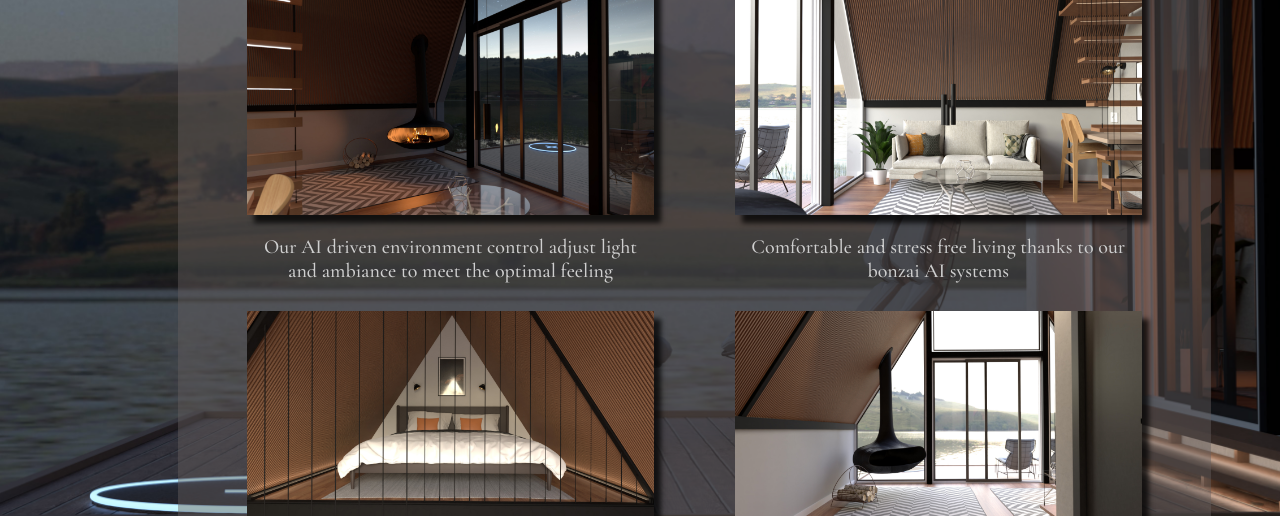
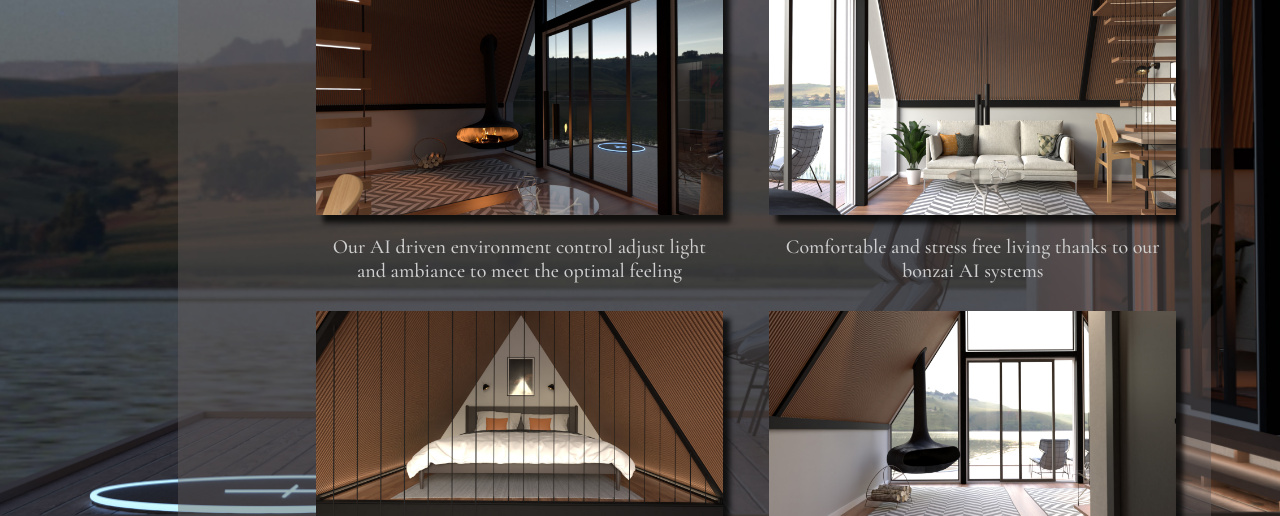
Before and after one commit to cozyhorse/bonzai-ai-cabins, a plain HTML site: page index.html in a window 1280 px wide. Shown: the part 284-800 px from the top of the page. Drawn offline with nearby package versions, Linux system fonts and the light colour scheme.

Commit message:
Update styles.css

```diff
--- a/css/styles.css
+++ b/css/styles.css
@@ -231,7 +231,7 @@ label {
 
 .main-section-main-container {
     /* background-color: rgb(204, 159, 247); */
-    grid-area: 3/1/-1/-1;
+    grid-area: 3/2/-1/-1;
     display: flex;
     flex-wrap: wrap;
     justify-content: space-evenly;
```
